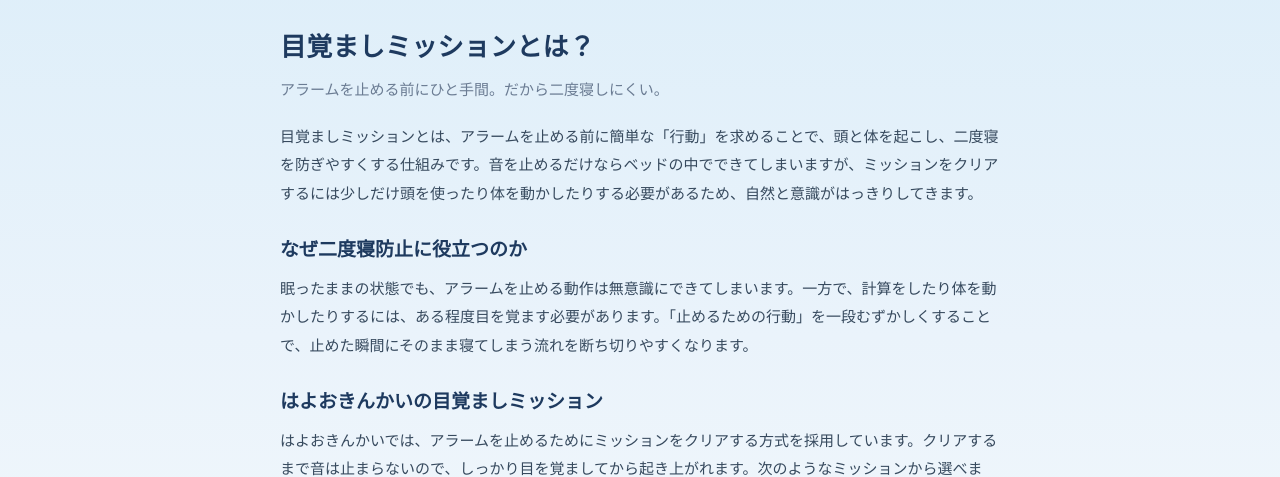
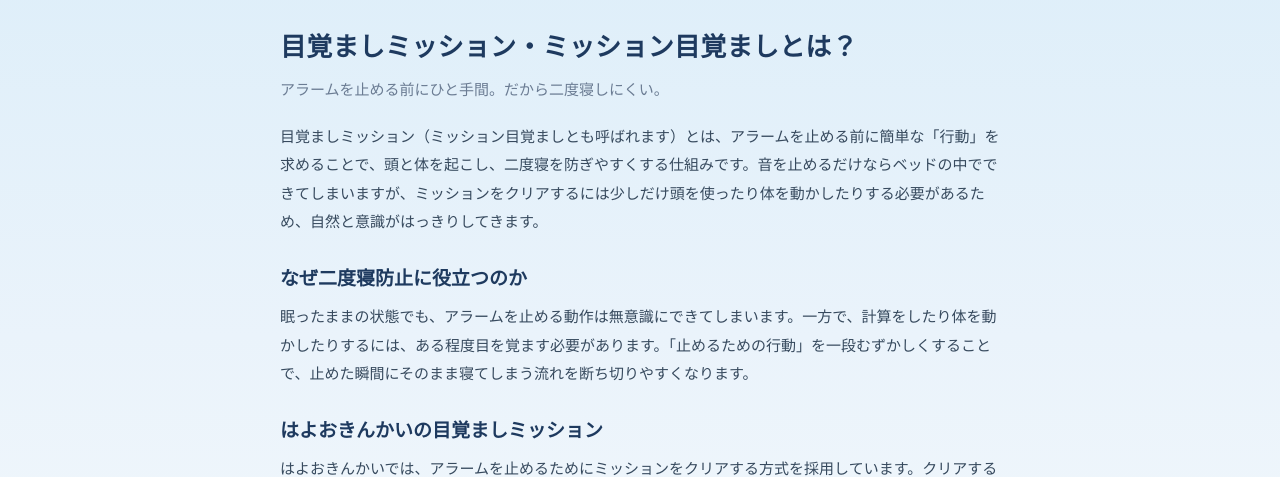
Before and after one commit to u-shin16/mezamashi-app, a Flask app: page /mission-alarm in a window 1280 px wide. Shown: the part 74-551 px from the top of the page. Run offline with Flask 3, Linux system fonts and the light colour scheme.

Commit message:
アラーム画面を整えた

```diff
--- a/templates/index.html
+++ b/templates/index.html
@@ -145,7 +145,6 @@
 
             <section class="related-links home-related translatable-skip">
                 <h2 class="translatable" data-ja="朝が苦手な人向けのお役立ち情報" data-en="Tips for people who struggle with mornings">朝が苦手な人向けのお役立ち情報</h2>
-                <p class="home-related-lead">はよおきんかいは、AIメッセージ・天気・目覚ましミッションで朝の起床をサポートする無料のWebアプリです。</p>
                 <ul>
                     <li><a href="/ai-alarm">AI目覚ましとは？</a></li>
                     <li><a href="/mission-alarm">目覚ましミッションとは？</a></li>
--- a/templates/mission_alarm.html
+++ b/templates/mission_alarm.html
@@ -1,16 +1,16 @@
 {% extends "seo_base.html" %}
-{% block title %}目覚ましミッションとは？二度寝防止に役立つ起床サポート｜はよおきんかい{% endblock %}
-{% block description %}目覚ましミッションとは、アラームを止める前に簡単な行動を行うことで二度寝を防ぎやすくする仕組みです。はよおきんかいでは、朝が苦手な人向けの起床サポートを提供します。{% endblock %}
+{% block title %}目覚ましミッション・ミッション目覚ましとは？二度寝防止に役立つ起床サポート｜はよおきんかい{% endblock %}
+{% block description %}目覚ましミッション（ミッション目覚まし）とは、アラームを止める前に簡単な行動を行うことで二度寝を防ぎやすくする仕組みです。はよおきんかいでは、朝が苦手な人向けの起床サポートを提供します。{% endblock %}
 {% block canonical %}https://hayo.webtool-labs.com/mission-alarm{% endblock %}
 {% block og_url %}https://hayo.webtool-labs.com/mission-alarm{% endblock %}
 {% block content %}
 <div class="seo-hero">
-    <h1>目覚ましミッションとは？</h1>
+    <h1>目覚ましミッション・ミッション目覚ましとは？</h1>
     <p class="seo-lead">アラームを止める前にひと手間。だから二度寝しにくい。</p>
 </div>
 
 <div class="seo-content">
-    <p>目覚ましミッションとは、アラームを止める前に簡単な「行動」を求めることで、頭と体を起こし、二度寝を防ぎやすくする仕組みです。音を止めるだけならベッドの中でできてしまいますが、ミッションをクリアするには少しだけ頭を使ったり体を動かしたりする必要があるため、自然と意識がはっきりしてきます。</p>
+    <p>目覚ましミッション（ミッション目覚ましとも呼ばれます）とは、アラームを止める前に簡単な「行動」を求めることで、頭と体を起こし、二度寝を防ぎやすくする仕組みです。音を止めるだけならベッドの中でできてしまいますが、ミッションをクリアするには少しだけ頭を使ったり体を動かしたりする必要があるため、自然と意識がはっきりしてきます。</p>
 
     <h2>なぜ二度寝防止に役立つのか</h2>
     <p>眠ったままの状態でも、アラームを止める動作は無意識にできてしまいます。一方で、計算をしたり体を動かしたりするには、ある程度目を覚ます必要があります。「止めるための行動」を一段むずかしくすることで、止めた瞬間にそのまま寝てしまう流れを断ち切りやすくなります。</p>
```
